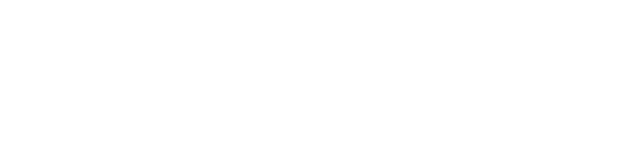
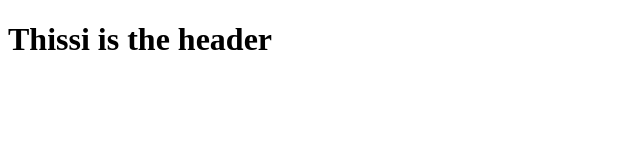
Before and after one commit to PRADNYA199/john-and-friend, a plain HTML site: page header.html in a window 1280 px wide. Shown: the whole page, without its empty margins (0-640 px from the left). Drawn offline with Linux system fonts and the light colour scheme.

Commit message:
create header.html

```diff
--- a/header.html
+++ b/header.html
@@ -6,6 +6,8 @@
     <title>Document</title>
 </head>
 <body>
-
+    <h1>
+        Thissi is the header
+    </h1>
 </body>
 </html>
```
